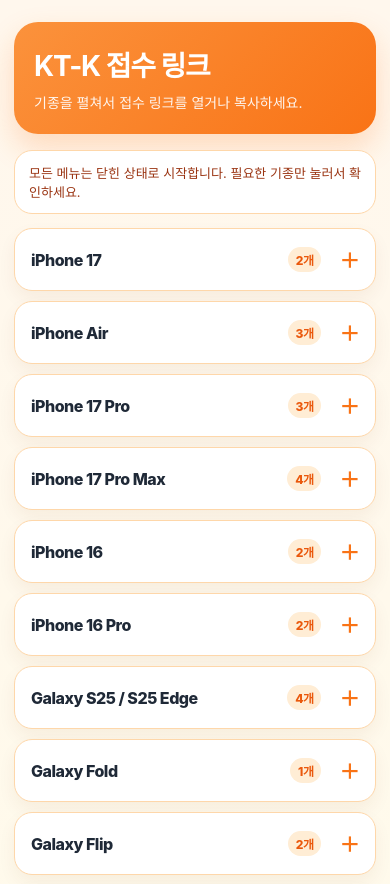
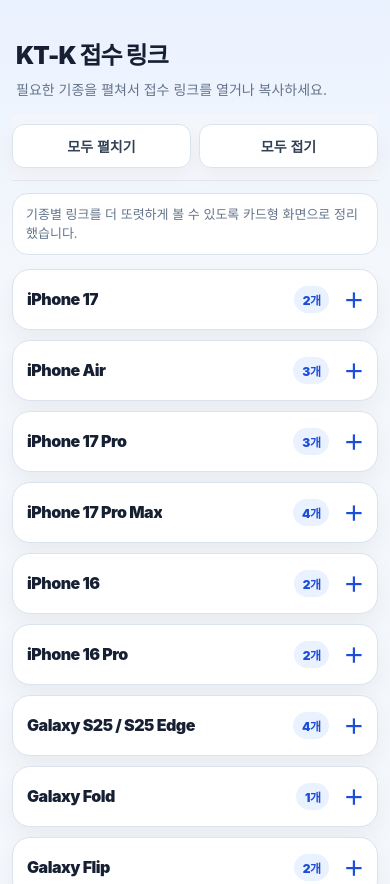
Before and after one commit to ripersin/kt-k, a plain HTML site: page index.html in a window 390 px wide. Shown: the top 884 px of the page. Drawn offline with Linux system fonts and the light colour scheme.

Commit message:
Redesign KT-K link dashboard

```diff
--- a/index.html
+++ b/index.html
@@ -6,54 +6,80 @@
 <title>KT-K 접수 링크</title>
 <style>
 :root {
-  --bg:#fff7ed;
+  --bg:#f4f7fb;
   --card:#ffffff;
-  --text:#1f2937;
-  --muted:#78716c;
-  --line:#fed7aa;
-  --primary:#f97316;
-  --primary-dark:#ea580c;
-  --soft:#ffedd5;
-  --green:#16a34a;
+  --text:#172033;
+  --muted:#64748b;
+  --line:#dbe3ef;
+  --primary:#1d4ed8;
+  --primary-dark:#1e40af;
+  --soft:#eaf1ff;
+  --soft-2:#f8fafc;
+  --accent:#0f766e;
 }
 * { box-sizing:border-box; }
 body {
   margin:0;
   font-family:-apple-system,BlinkMacSystemFont,"Segoe UI",Roboto,"Noto Sans KR",Arial,sans-serif;
-  background:linear-gradient(180deg,#fff7ed 0%,#fffbeb 100%);
+  background:linear-gradient(180deg,#eaf2ff 0%,var(--bg) 260px);
   color:var(--text);
 }
+a { color:inherit; }
 .wrap {
-  max-width:760px;
+  width:min(980px,100%);
   margin:0 auto;
-  padding:22px 14px 40px;
+  padding:22px 14px 54px;
 }
 .header {
-  background:linear-gradient(135deg,#fb923c,#f97316);
-  color:white;
-  border-radius:24px;
-  padding:22px 20px;
-  box-shadow:0 14px 30px rgba(249,115,22,.22);
-  margin-bottom:16px;
+  padding:18px 4px 14px;
 }
 .header h1 {
-  margin:0 0 8px;
+  margin:0;
   font-size:28px;
   letter-spacing:-.04em;
+  font-weight:950;
 }
 .header p {
-  margin:0;
-  opacity:.92;
+  margin:8px 0 0;
+  color:var(--muted);
   font-size:14px;
+  line-height:1.5;
 }
+.toolbar {
+  position:sticky;
+  top:0;
+  z-index:20;
+  padding:10px 0 12px;
+  background:rgba(244,247,251,.9);
+  backdrop-filter:blur(12px);
+  border-bottom:1px solid rgba(219,227,239,.78);
+}
+.tools {
+  display:grid;
+  grid-template-columns:1fr 1fr;
+  gap:8px;
+}
+.tool-btn {
+  border:1px solid var(--line);
+  background:#fff;
+  color:#334155;
+  border-radius:12px;
+  padding:11px 12px;
+  font-size:14px;
+  font-weight:850;
+  cursor:pointer;
+  box-shadow:0 8px 20px rgba(15,23,42,.04);
+}
+.tool-btn:active { transform:translateY(1px); }
 .notice {
   background:#fff;
   border:1px solid var(--line);
-  border-radius:18px;
-  padding:12px 14px;
-  color:#9a3412;
+  border-radius:16px;
+  padding:11px 13px;
+  color:var(--muted);
   font-size:13px;
-  margin-bottom:14px;
+  line-height:1.45;
+  margin:12px 0 14px;
 }
 .acc {
   background:var(--card);
@@ -61,98 +87,122 @@ body {
   border-radius:18px;
   margin:10px 0;
   overflow:hidden;
-  box-shadow:0 8px 18px rgba(124,45,18,.06);
+  box-shadow:0 10px 24px rgba(15,23,42,.05);
 }
 summary {
   cursor:pointer;
   list-style:none;
-  padding:16px 16px;
+  padding:16px;
   display:flex;
   align-items:center;
   justify-content:space-between;
-  font-weight:800;
+  gap:10px;
+  font-weight:900;
   letter-spacing:-.03em;
+  user-select:none;
 }
 summary::-webkit-details-marker { display:none; }
 summary:after {
   content:"＋";
   color:var(--primary);
   font-size:20px;
-  font-weight:900;
-  margin-left:10px;
+  font-weight:950;
+  margin-left:4px;
 }
 details[open] summary:after { content:"－"; }
+summary span {
+  min-width:0;
+  overflow:hidden;
+  text-overflow:ellipsis;
+  white-space:nowrap;
+}
 summary em {
   font-style:normal;
   font-size:12px;
-  color:var(--primary-dark);
+  color:var(--primary);
   background:var(--soft);
-  padding:4px 8px;
+  padding:5px 9px;
   border-radius:999px;
   margin-left:auto;
-  margin-right:8px;
+  white-space:nowrap;
 }
 .panel {
   border-top:1px solid var(--line);
   padding:10px;
-  background:#fffaf5;
+  background:#fbfdff;
+  display:grid;
+  grid-template-columns:repeat(2,minmax(0,1fr));
+  gap:10px;
 }
 .item {
-  display:flex;
-  gap:10px;
-  justify-content:space-between;
-  align-items:center;
-  padding:11px 8px;
-  border-bottom:1px dashed #fed7aa;
+  min-width:0;
+  padding:12px;
+  border:1px solid #edf1f7;
+  border-radius:16px;
+  background:#fff;
 }
-.item:last-child { border-bottom:0; }
 .model {
-  font-weight:750;
+  min-height:20px;
+  margin-bottom:10px;
+  font-weight:900;
   font-size:14px;
-  word-break:keep-all;
+  letter-spacing:-.02em;
+  word-break:break-word;
 }
 .actions {
-  display:flex;
-  gap:6px;
-  flex-shrink:0;
+  display:grid;
+  grid-template-columns:1fr 1fr;
+  gap:8px;
 }
 .btn {
+  min-height:39px;
   border:0;
   border-radius:12px;
-  padding:9px 10px;
-  font-size:12px;
-  font-weight:800;
+  padding:10px 11px;
+  font-size:13px;
+  font-weight:900;
   text-decoration:none;
   cursor:pointer;
   white-space:nowrap;
+  display:flex;
+  align-items:center;
+  justify-content:center;
 }
 .open {
   background:var(--primary);
   color:#fff;
 }
+.open:active { background:var(--primary-dark); }
 .copy {
-  background:#ffedd5;
-  color:#9a3412;
+  background:#eef2f7;
+  color:#1f2937;
 }
 .toast {
   position:fixed;
   left:50%;
   bottom:24px;
-  transform:translateX(-50%);
+  transform:translateX(-50%) translateY(20px);
   background:#111827;
   color:white;
-  padding:10px 14px;
+  padding:12px 16px;
   border-radius:999px;
-  font-size:13px;
+  font-size:14px;
   opacity:0;
   pointer-events:none;
-  transition:.2s;
+  transition:.22s ease;
+  box-shadow:0 12px 30px rgba(0,0,0,.25);
+  z-index:50;
+  white-space:nowrap;
 }
-.toast.show { opacity:1; bottom:34px; }
-@media(max-width:520px) {
-  .item { align-items:stretch; flex-direction:column; }
-  .actions { width:100%; }
-  .btn { flex:1; text-align:center; }
+.toast.show {
+  opacity:1;
+  transform:translateX(-50%) translateY(0);
+}
+@media(max-width:680px) {
+  .wrap { padding:18px 12px 44px; }
+  .header h1 { font-size:24px; }
+  .panel { grid-template-columns:1fr; }
+  summary { padding:15px 14px; }
 }
 </style>
 </head>
@@ -160,9 +210,15 @@ summary em {
 <div class="wrap">
   <header class="header">
     <h1>KT-K 접수 링크</h1>
-    <p>기종을 펼쳐서 접수 링크를 열거나 복사하세요.</p>
+    <p>필요한 기종을 펼쳐서 접수 링크를 열거나 복사하세요.</p>
   </header>
-  <div class="notice">모든 메뉴는 닫힌 상태로 시작합니다. 필요한 기종만 눌러서 확인하세요.</div>
+  <div class="toolbar">
+    <div class="tools">
+      <button class="tool-btn" type="button" id="openAll">모두 펼치기</button>
+      <button class="tool-btn" type="button" id="closeAll">모두 접기</button>
+    </div>
+  </div>
+  <div class="notice">기종별 링크를 더 또렷하게 볼 수 있도록 카드형 화면으로 정리했습니다.</div>
   <details class="acc">
     <summary><span>iPhone 17</span><em>2개</em></summary>
     <div class="panel"><div class="item">
@@ -458,6 +514,12 @@ document.querySelectorAll('.copy').forEach(btn => {
     }
   });
 });
+document.getElementById('openAll').addEventListener('click', () => {
+  document.querySelectorAll('details').forEach(d => d.open = true);
+});
+document.getElementById('closeAll').addEventListener('click', () => {
+  document.querySelectorAll('details').forEach(d => d.open = false);
+});
 </script>
 </body>
 </html>
```
